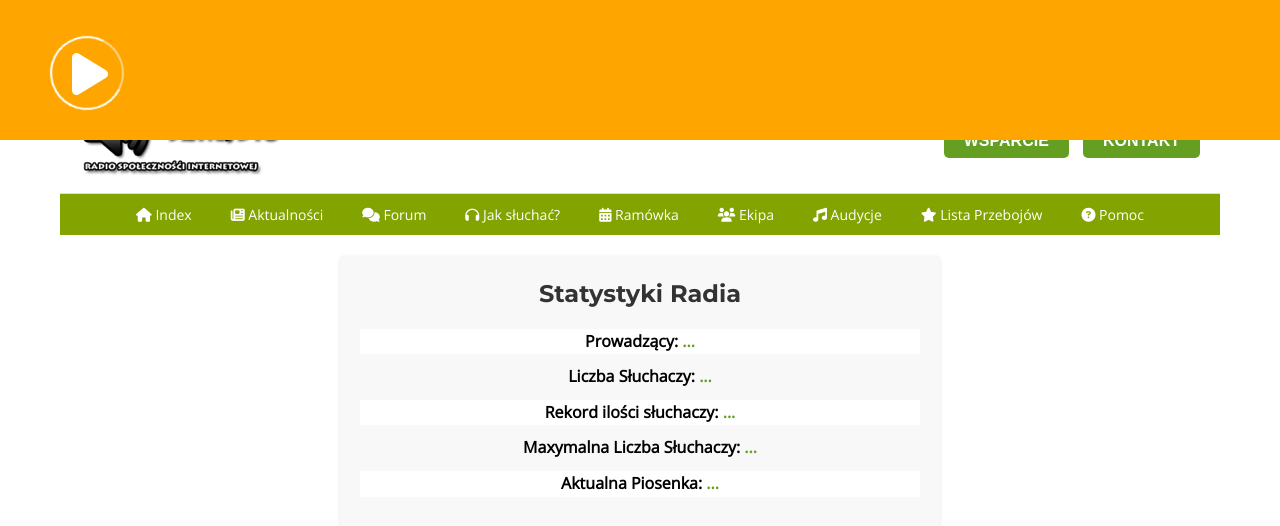
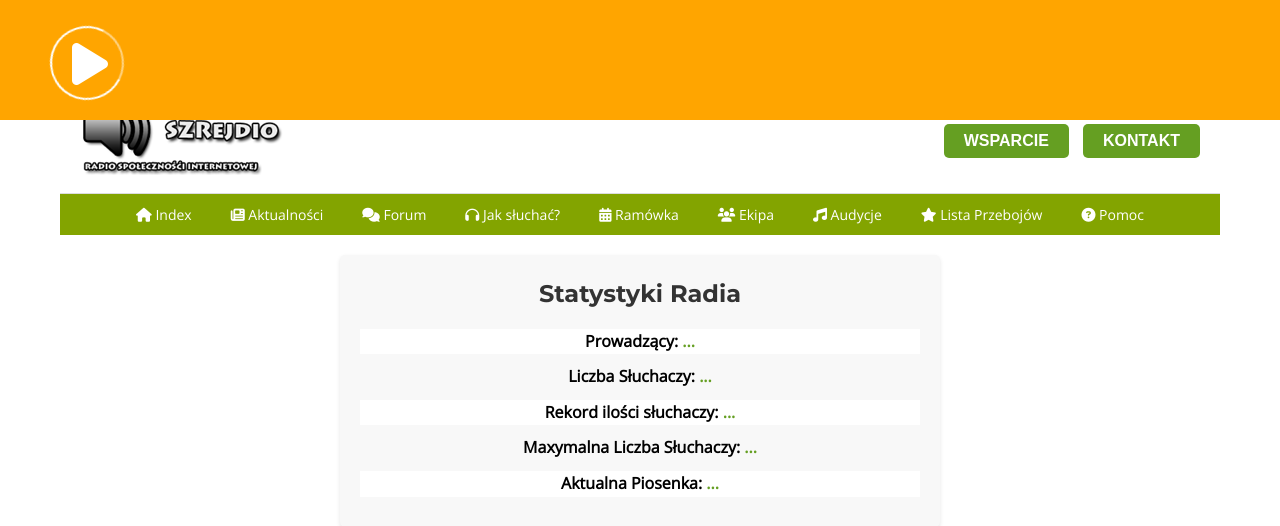
Before and after one commit to Normalius/szrejdio, a PHP site: page / in a window 1280 px wide. Shown: the top 526 px of the page. Run offline with PHP 8.4, Linux system fonts and the light colour scheme.

Commit message:
Update styles.css

```diff
--- a/styles.css
+++ b/styles.css
@@ -31,7 +31,7 @@ h2, h3 {
 #top-bar {
     background-color: orange;
     color: white;
-    padding: 20px; /* Zwiększenie paddingu */
+    padding: 10px; /* Zmniejszenie paddingu */
     text-align: center;
     position: fixed;
     top: 0;
```
